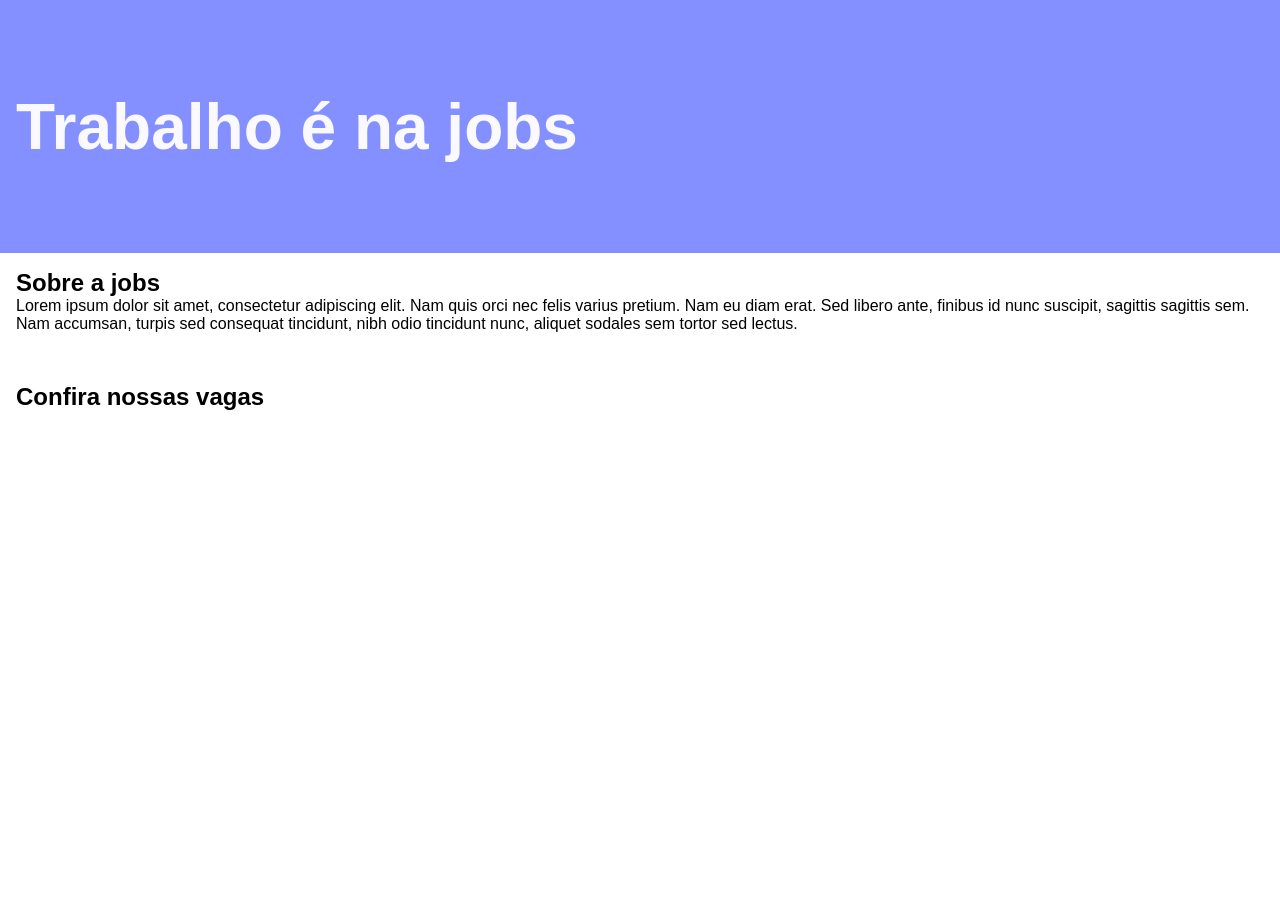
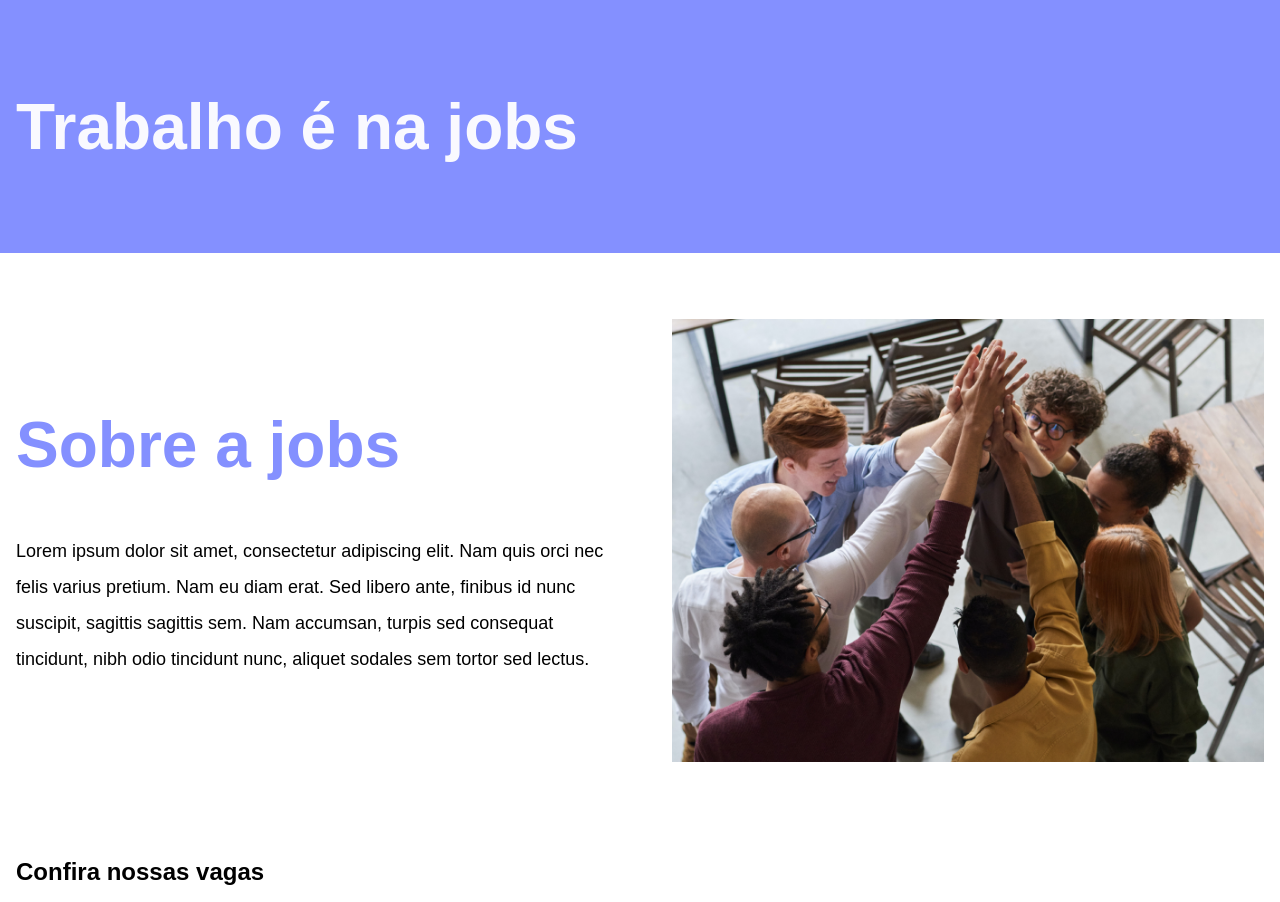
Before and after one commit to gusmfs/kenzie_jobs, a React (Vite) app: page / in a window 1280 px wide. Before the commit the page ends 800 px from the top, so only its background shows below. Built offline with nearby package versions, Linux system fonts and the light colour scheme.

Commit message:
style: AboutSection

```diff
--- a/src/components/sections/AboutSection/index.jsx
+++ b/src/components/sections/AboutSection/index.jsx
@@ -1,20 +1,25 @@
+import mainImage from "../../../assets/main.png";
+import styles from "./style.module.scss";
+
 export const AboutSection = () => {
   return (
     <>
-      <section>
+      <section className={styles.about}>
         <div className="container">
-          <div>
-            <h2>Sobre a jobs</h2>
-            <p>
-              Lorem ipsum dolor sit amet, consectetur adipiscing elit. Nam quis
-              orci nec felis varius pretium. Nam eu diam erat. Sed libero ante,
-              finibus id nunc suscipit, sagittis sagittis sem. Nam accumsan,
-              turpis sed consequat tincidunt, nibh odio tincidunt nunc, aliquet
-              sodales sem tortor sed lectus.{" "}
-            </p>
-          </div>
-          <div>
-            <img src="#" alt="" />
+          <div className={styles.flexBox}>
+            <div className={styles.aboutInfo}>
+              <h2 className="title one blue">Sobre a jobs</h2>
+              <p className="paragraph">
+                Lorem ipsum dolor sit amet, consectetur adipiscing elit. Nam
+                quis orci nec felis varius pretium. Nam eu diam erat. Sed libero
+                ante, finibus id nunc suscipit, sagittis sagittis sem. Nam
+                accumsan, turpis sed consequat tincidunt, nibh odio tincidunt
+                nunc, aliquet sodales sem tortor sed lectus.{" "}
+              </p>
+            </div>
+            <div>
+              <img src={mainImage} alt="main image" />
+            </div>
           </div>
         </div>
       </section>
--- /dev/null
+++ b/src/components/sections/AboutSection/style.module.scss
@@ -0,0 +1,26 @@
+.about {
+  height: 589px;
+  padding: 50px 0;
+}
+
+.flexBox {
+  max-width: 100%;
+  display: flex;
+  flex-direction: column;
+  align-items: center;
+  gap: clamp(16px, 5vw, 75px);
+
+  & > div {
+    width: 100%;
+  }
+
+  @media (min-width: 980px) {
+    flex-direction: row;
+  }
+}
+
+.aboutInfo {
+  display: flex;
+  flex-direction: column;
+  gap: clamp(28px, 5vw, 51px);
+}
--- a/src/style/typography.scss
+++ b/src/style/typography.scss
@@ -1,10 +1,11 @@
 .title {
   font-weight: 700;
+
   &.one {
     font-size: clamp(44px, 5vw, 64px);
-    // line-height: 78px;
     line-height: normal;
   }
+
   &.two {
     font-size: 44px;
     line-height: 64px;
@@ -19,9 +20,18 @@
     font-size: 16px;
     line-height: 19px;
   }
+
   &.menu {
     font-size: 16px;
     line-height: 19px;
+  }
+
+  &.blue {
+    color: var(--Blue);
+  }
+
+  &.white {
+    color: var(--White);
   }
 
   &.paragraphBold {
```
